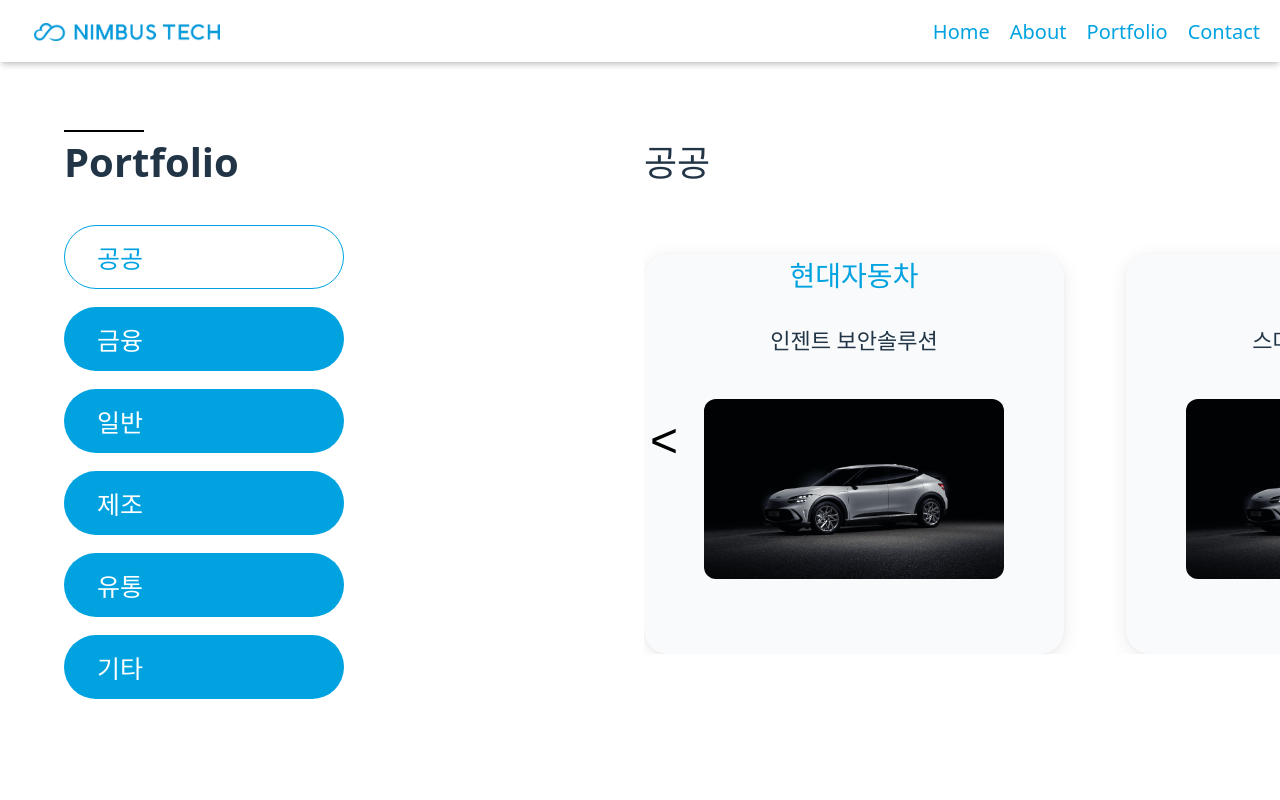
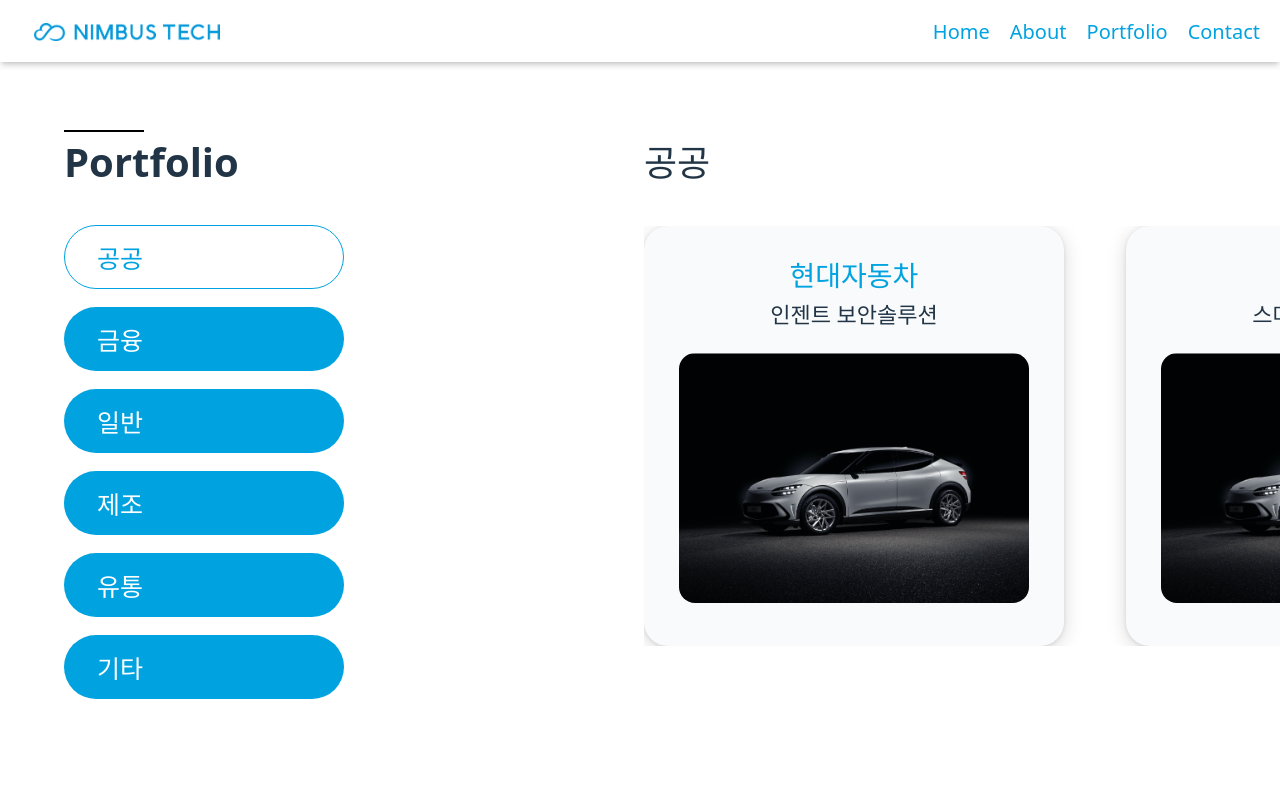
Before and after one commit to onexhana/nimbustech_website, a React (Vite) app: page /portfolio in a window 1280 px wide. Shown: the top 800 px of the page. Built offline with nearby package versions, Linux system fonts and the light colour scheme.

Commit message:
feat:(PortfolioCard.tsx, PortfolioCardList.tsx) 0819 컨테이너 내부

```diff
--- a/src/components/Portfolio/PortfolioCard.tsx
+++ b/src/components/Portfolio/PortfolioCard.tsx
@@ -9,32 +9,32 @@ interface PortfolioCardProps {
 const PortfolioCard = ({ title, description, category, image }: PortfolioCardProps) => {
   return (
     <div
-      className="rounded-[24px] p-10 transition-all duration-300"
+      className="rounded-[24px] p-10 transition-all duration-300 flex flex-col justify-start"
       style={{
         width: '420px',
-        height: '400px',
+        height: '420px',
         backgroundColor: '#f9fafb',
-        boxShadow: '0 4px 20px rgba(0, 0, 0, 0.08), 0 1px 4px rgba(0, 0, 0, 0.04)'
+        boxShadow: '0 4px 20px rgba(0, 0, 0, 0.15), 0 1px 4px rgba(0, 0, 0, 0.1)'
       }} // 카드 크기, 배경색 및 부드러운 그림자
     >
-      {/* 제목 */}
-      <div className="text-center" style={{ marginBottom: '0px' }}>
-        <h3 className="text-[#00A3E0] text-[28px] font-bold">{title}</h3>
+      {/* 컨텐츠 그룹 - 제목/설명/이미지 묶음 */}
+      <div className="flex flex-col items-center">
+        {/* 제목과 설명 */}
+        <div className="text-center mb-4">
+          <h3 className="text-[#00A3E0] text-[28px] font-bold" style={{ marginBottom: '2px' }}>{title}</h3>
+          <p className="text-black text-[22px] text-center font-black" style={{ marginTop: '2px' }}>
+            {description}
+          </p>
         </div>
 
-      {/* 설명 텍스트 */}
-      <p className="text-black text-[22px] text-center mb-6 font-black" style={{ marginTop: '0px' }}>
-        {description}
-      </p>
-
         {/* 이미지 영역 */}
-      <div className="w-full h-[200px] bg-gray-100 rounded-[16px] overflow-hidden flex items-end justify-center">
+        <div className="bg-gray-100 rounded-[16px] overflow-hidden flex items-end justify-center" style={{ width: '350px', height: '250px' }}>
           {image ? (
             <img
               src={image}
               alt={title}
               className="object-cover rounded-[12px]"
-          style={{ width: '300px', height: '180px' }}
+              style={{ width: '350px', height: '250px' }}
             />
           ) : (
             <div className="w-full h-full flex items-center justify-center text-gray-400">
@@ -43,6 +43,7 @@ const PortfolioCard = ({ title, description, category, image }: PortfolioCardPro
           )}
         </div>
       </div>
+    </div>
   );
 };
 
--- a/src/components/Portfolio/PortfolioCardList.tsx
+++ b/src/components/Portfolio/PortfolioCardList.tsx
@@ -1,4 +1,4 @@
-import { useMemo, useRef } from "react";
+import React from "react";
 import PortfolioCard from "./PortfolioCard";
 
 type Project = {
@@ -14,35 +14,10 @@ type Props = {
 };
 
 const PortfolioCardList = ({ projects }: Props) => {
-  const scrollRef = useRef<HTMLDivElement | null>(null);
-
-  const cardWidthPx = useMemo(() => 420, []); // 카드 폭(px) - 카드 크기에 맞춰 조정
-  const gapPx = useMemo(() => 62, []); // 카드 간격(px) - style의 gap과 일치
-
-  const handleNext = () => {
-    if (!scrollRef.current) return;
-    console.log("Next button clicked");
-    const scrollAmount = cardWidthPx + gapPx;
-    console.log("Scroll amount:", scrollAmount);
-    console.log("Current scroll position:", scrollRef.current.scrollLeft);
-    console.log("Container width:", scrollRef.current.clientWidth);
-    console.log("Total scroll width:", scrollRef.current.scrollWidth);
-    scrollRef.current.scrollBy({ left: scrollAmount, behavior: "smooth" });
-  };
-
-  const handlePrev = () => {
-    if (!scrollRef.current) return;
-    console.log("Prev button clicked");
-    const scrollAmount = cardWidthPx + gapPx;
-    console.log("Scroll amount:", -scrollAmount);
-    console.log("Current scroll position:", scrollRef.current.scrollLeft);
-    scrollRef.current.scrollBy({ left: -scrollAmount, behavior: "smooth" });
-  };
 
   return (
-    <div className="relative">
+    <div>
       <div
-        ref={scrollRef}
         className="no-scrollbar flex overflow-x-auto snap-x snap-mandatory pr-2"
         style={{
           scrollBehavior: "smooth",
@@ -69,20 +44,6 @@ const PortfolioCardList = ({ projects }: Props) => {
           </div>
         ))}
       </div>
-
-      {/* < 화살표 버튼 하나만 */}
-      <button
-        type="button"
-        aria-label="previous"
-        onClick={(e) => {
-          e.preventDefault();
-          e.stopPropagation();
-          handlePrev();
-        }}
-        className="flex items-center justify-center absolute -left-20 top-1/2 -translate-y-1/2 w-20 h-20 bg-transparent border-none cursor-pointer z-20"
-      >
-        <span className="font-black text-gray-600 hover:text-gray-800 transition-colors duration-200" style={{ fontSize: '3rem' }}>&lt;</span>
-      </button>
     </div>
   );
 };
```
Lines whose indentation alone changed are shown as unchanged.
